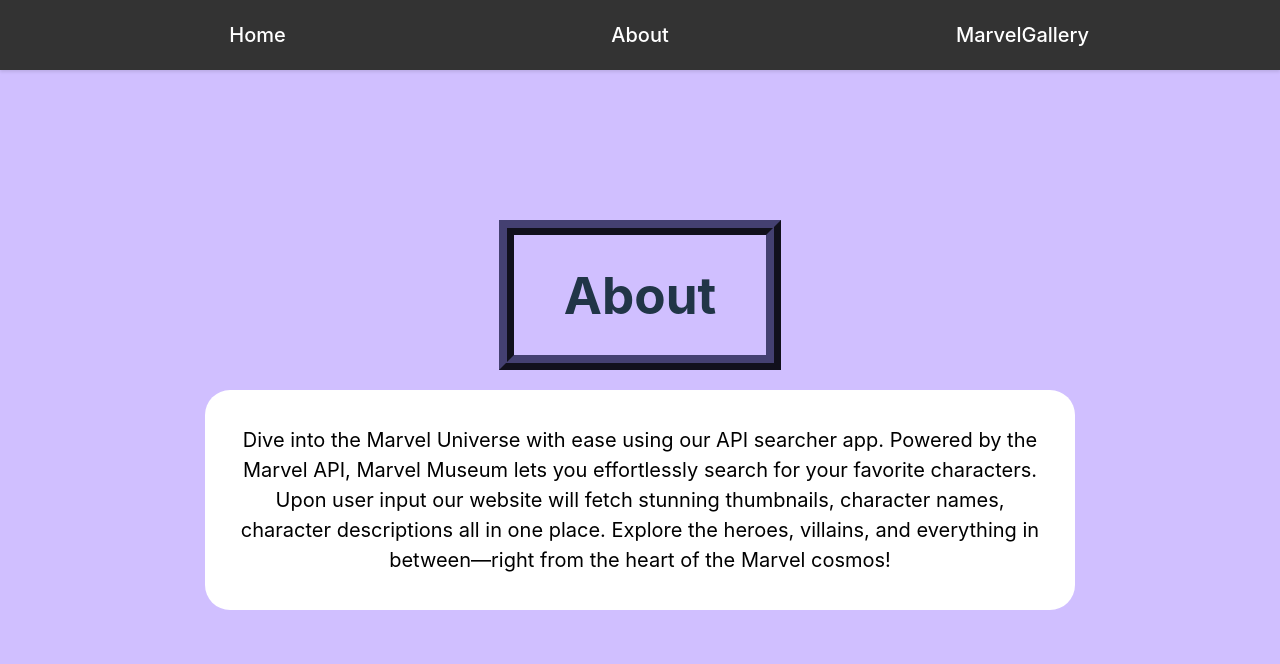
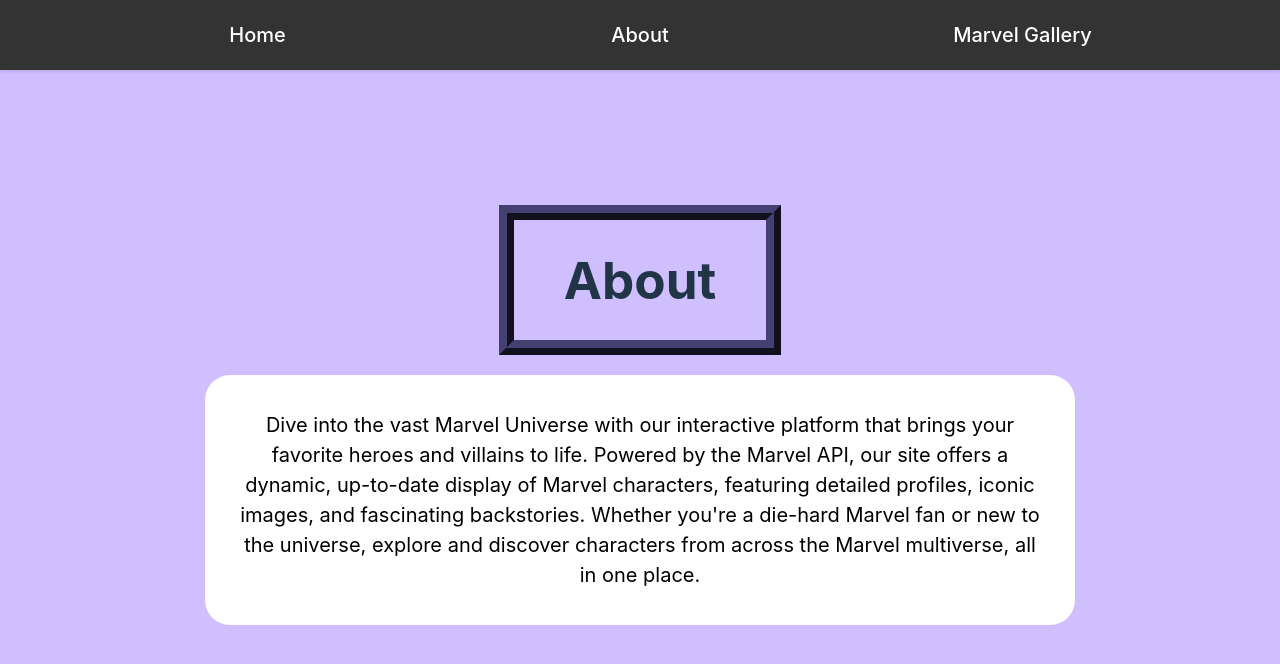
Before and after one commit to The-Marcy-Lab-School/mod-7-react-api-project, a React (Vite) app in the folder marvel-comics/: page /pages/about in a window 1280 px wide. Shown: the top 664 px of the page. Built offline with nearby package versions, Linux system fonts and the light colour scheme.

Commit message:
cleaned up marvel website

```diff
--- a/marvel-comics/src/App.css
+++ b/marvel-comics/src/App.css
@@ -93,7 +93,7 @@
   width: 100%;
 }
 form {
-  margin-top: 40px;
+  margin-top: 30px;
   position: relative;
   display: flex;
 }
--- a/marvel-comics/src/components/MarvelSearch.jsx
+++ b/marvel-comics/src/components/MarvelSearch.jsx
@@ -52,7 +52,7 @@
                 <input className="inputBar" type="text" name="query" placeholder="Search for a character" />
                 <button className="search-button" type="submit">Search</button>
             </form>
-            {loading && <p>Loading in progress...</p>} {/* Display loading message */}
+            {/* {loading && <p>Loading in progress...</p>}Display loading message */}
             {error && <p className="error">{error}</p>} {/* Render error message if there's an error */}
             {!loading && !error && characters.length === 0 && <p>No character found</p>} {/* Display if no character is found */}
             <CharacterDisplay /> {/* Render the CharacterDisplay component */}
--- a/marvel-comics/src/components/NavBar.jsx
+++ b/marvel-comics/src/components/NavBar.jsx
@@ -8,7 +8,7 @@
         <ul className="nav-link-container">
           <li className="nav-link"><Link to='/'>Home</Link></li>
           <li className="nav-link"><Link to='/pages/about'>About</Link></li>
-          <li className="nav-link"><Link to='/pages/MarvelGallery'>MarvelGallery</Link></li>
+          <li className="nav-link"><Link to='/pages/MarvelGallery'>Marvel Gallery</Link></li>
         </ul>
       </nav>
   )
--- a/marvel-comics/src/pages/About.jsx
+++ b/marvel-comics/src/pages/About.jsx
@@ -3,11 +3,14 @@
     <>
     <div className="about-piece"> {/* style={{ backgroundImage: `url()`}}> */}
     <h1 className="about-title">About</h1>
-        <p className="site-description"> Dive into the Marvel Universe with ease using our API searcher app.
-            Powered by the Marvel API, Marvel Museum lets you effortlessly
-            search for your favorite characters. Upon user input our website will fetch stunning thumbnails,
-            character names, character descriptions all in one place.
-            Explore the heroes, villains, and everything in between—right from the heart of the Marvel cosmos!
+        <p className="site-description">
+            Dive into the vast Marvel Universe
+            with our interactive platform that brings your favorite
+            heroes and villains to life. Powered by the Marvel API,
+            our site offers a dynamic, up-to-date display of Marvel characters,
+            featuring detailed profiles, iconic images, and fascinating backstories.
+            Whether you're a die-hard Marvel fan or new to the universe,
+            explore and discover characters from across the Marvel multiverse, all in one place.
         </p>
     </div>
     </>
--- a/marvel-comics/src/pages/MarvelGallery.jsx
+++ b/marvel-comics/src/pages/MarvelGallery.jsx
@@ -67,7 +67,7 @@
 
   return (
     <>
-      {loading && <p>Loading in progress... </p>}
+     {/*} {loading && <p>Loading in progress... </p>} */}
       {error && <p className="error">{error}</p>}
       {!loading && !error && comics.length === 0 && <p>No comics found</p>}
       <ComicDisplay />
```
